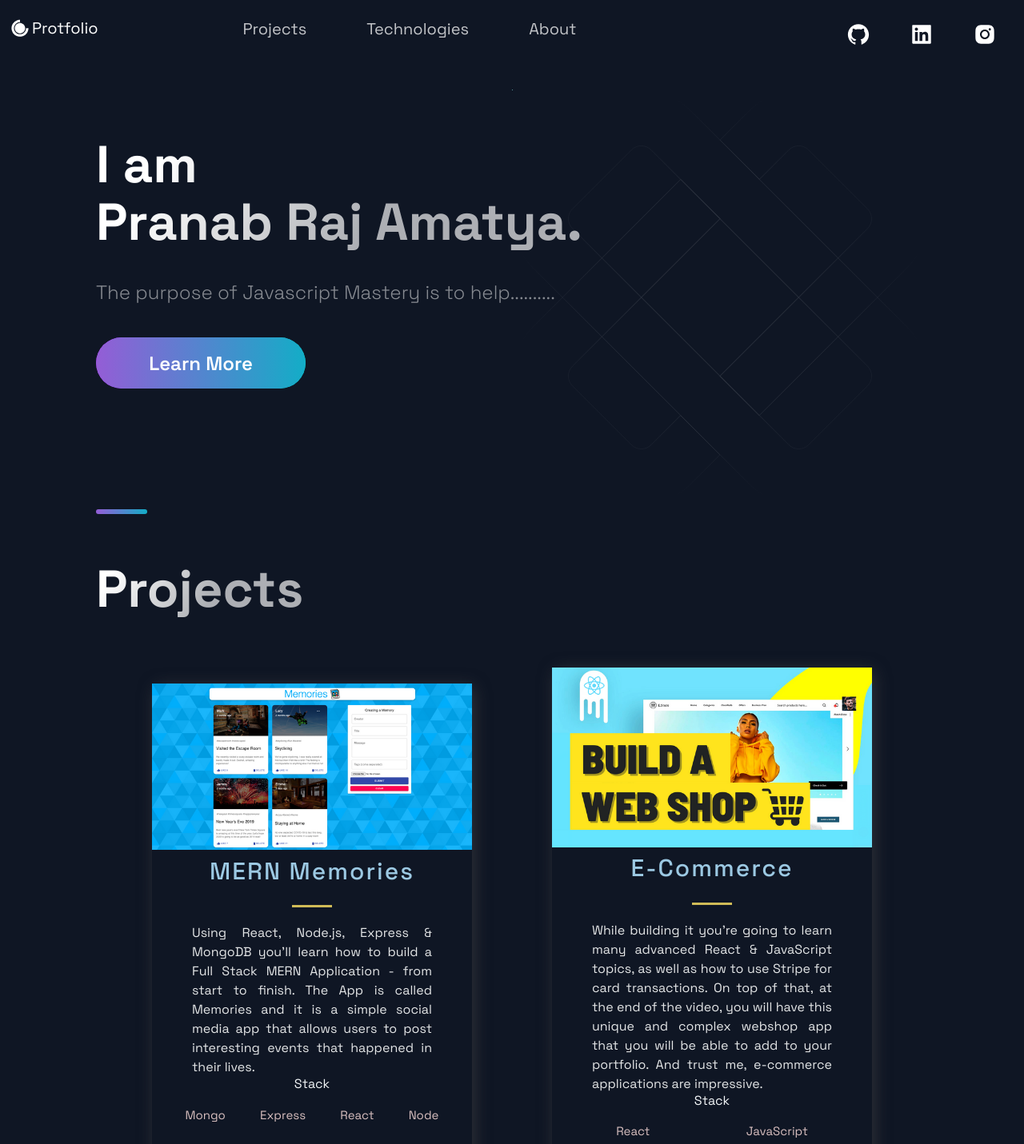
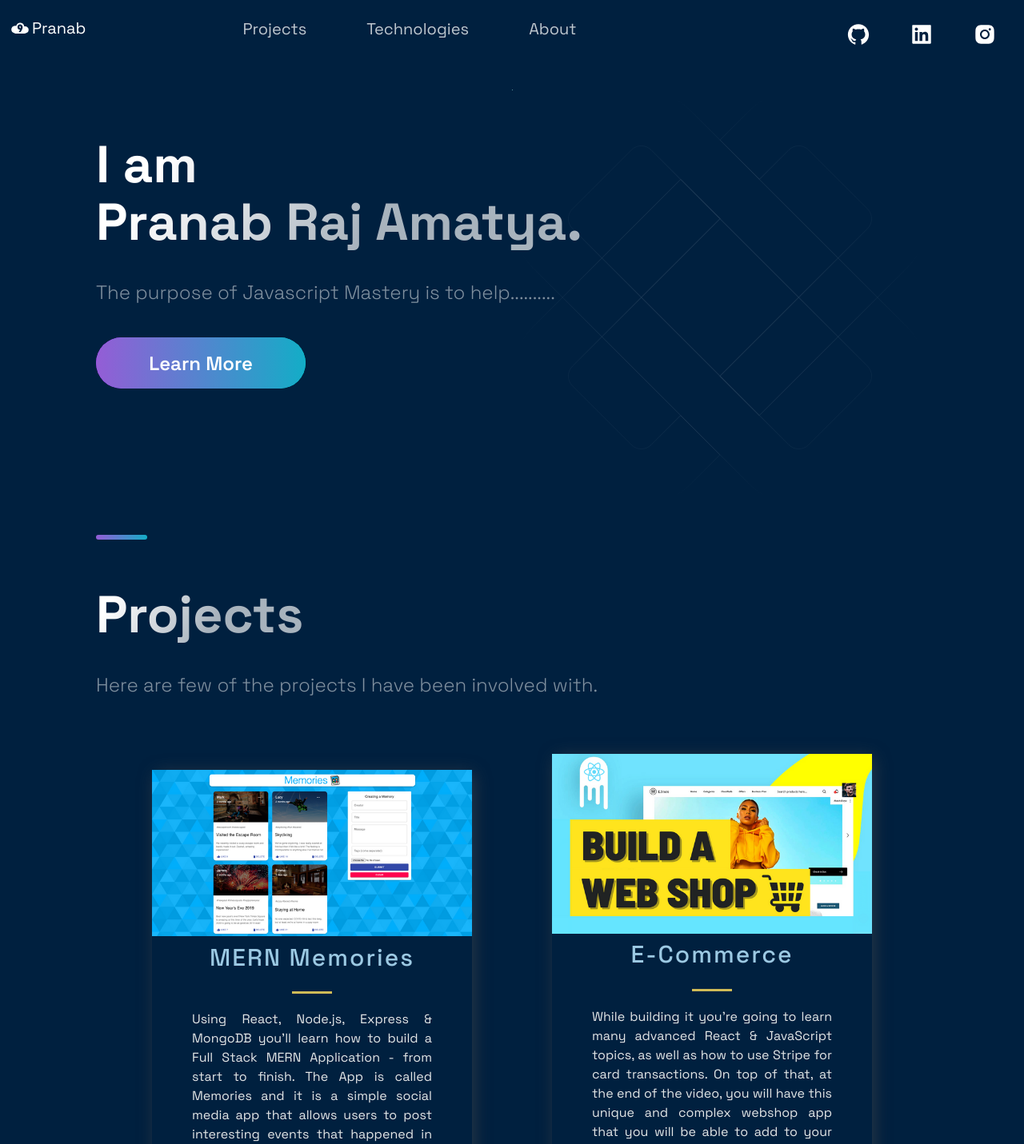
Before and after one commit to Loop545/protfolio2021, a Next.js app: page / in a window 1280 px wide. Shown: the top 1431 px of the page at 80% size. Built offline with nearby package versions, Linux system fonts and the light colour scheme.

Commit message:
Starting a develop branch

```diff
--- a/src/components/Header/Header.js
+++ b/src/components/Header/Header.js
@@ -1,7 +1,7 @@
 import Link from 'next/link';
 import React from 'react';
 import { AiFillGithub, AiFillInstagram, AiFillLinkedin } from 'react-icons/ai';
-import { DiCssdeck } from 'react-icons/di';
+import { DiCloud9 } from 'react-icons/di';
 
 import { Container, Div1, Div2, Div3, Span, NavLink, SocialIcons } from './HeaderStyles';
 
@@ -10,7 +10,7 @@ const Header = () => (
     <Div1>
       <Link href='/'>
         <a style={{ display: 'flex', alignItems: 'center', color: 'white', marginBottom: '20px' }}>
-          <DiCssdeck size='3rem' /> <Span>Protfolio</Span>
+          <DiCloud9 size='3rem' /> <Span>Pranab</Span>
         </a>
       </Link>
     </Div1>
--- a/src/components/Projects/Projects.js
+++ b/src/components/Projects/Projects.js
@@ -5,9 +5,10 @@ import { Section, SectionDivider, SectionText, SectionTitle } from '../../styles
 import { projects } from '../../constants/constants';
 
 const Projects = () => (
-  <Section nopadding id='projects'>
+  <Section id='projects'>
     <SectionDivider />
-    <SectionTitle main>Projects </SectionTitle>
+    <SectionTitle main >Projects</SectionTitle>
+    <SectionText>Here are few of the projects I have been involved with.</SectionText>
     <GridContainer>
       {projects.map(({ id, title, image, description, tags, source, visit }) => (
         <BlogCard key={id}>
--- a/src/components/TimeLine/TimeLineStyles.js
+++ b/src/components/TimeLine/TimeLineStyles.js
@@ -3,7 +3,7 @@ import styled from 'styled-components'
 
 export const CarouselContainer = styled.ul`
   max-width: 1040px;
-  background: #0F1624;
+  background: #00203FFF;
   padding: 0rem;
   list-style:none;
   display: flex;
@@ -40,7 +40,7 @@ export const CarouselMobileScrollNode = styled.div`
 `
 
 export const CarouselItem = styled.div`
-  background: #0F1624;
+  background: #00203FFF;
   border-radius: 3px;
   max-width: 196px;
 
@@ -51,7 +51,7 @@ export const CarouselItem = styled.div`
   @media ${props => props.theme.breakpoints.sm} {
     margin-left: 32px;
     min-width: 120px;
-    background: #0E131F;
+    background: #00203FFF;
     padding: 4px;
     align-content: start;
     scroll-snap-align: start;
--- a/src/themes/default.js
+++ b/src/themes/default.js
@@ -7,7 +7,7 @@ export default {
   // Colors for layout
   colors: {
     primary1: "hsl(204,23.8%,95.9%)",
-    background1: "#0F1624",
+    background1: "#00203FFF",
     accent1: "hsl(34.9,98.6%,72.9%)",
     button: "hsl(205.1,100%,36.1%)",
     background2: "hsl(232.7,27.3%,23.7%)",
```
